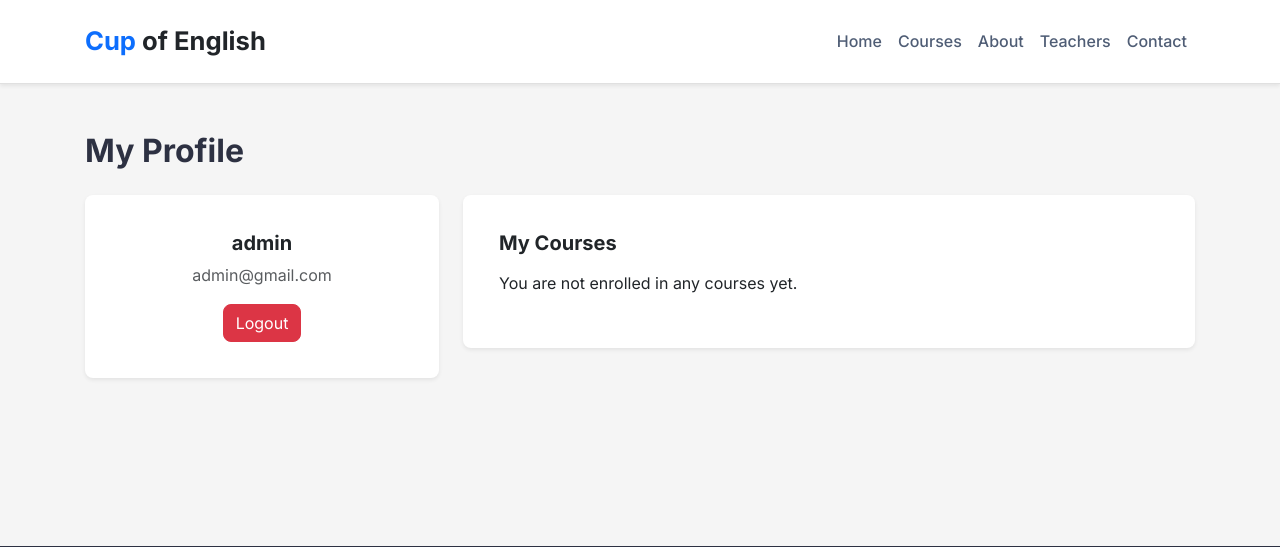
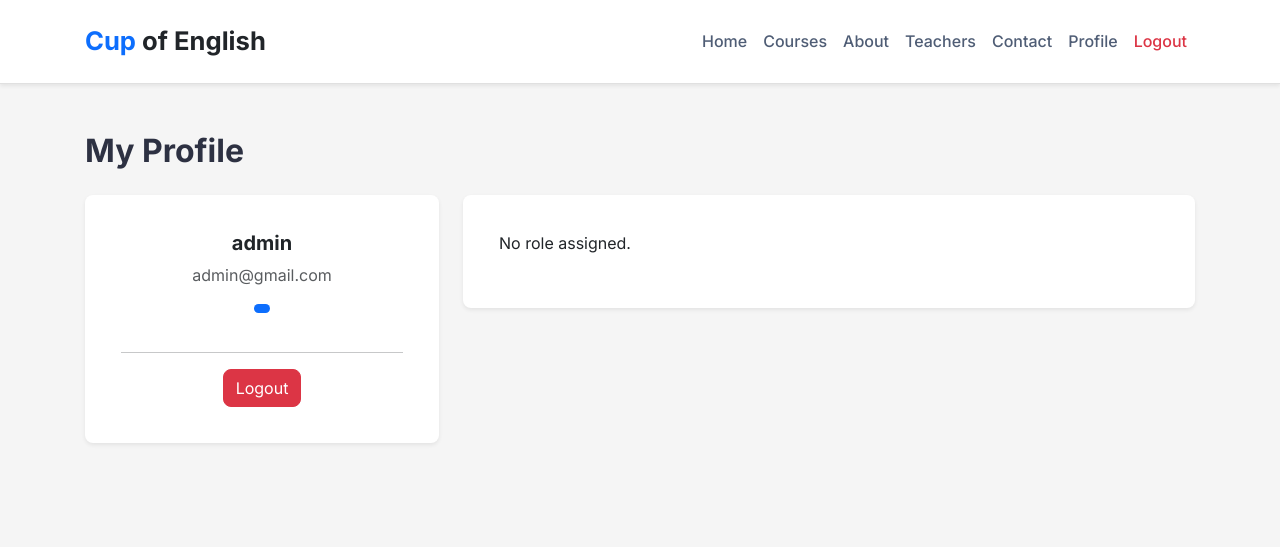
Before and after one commit to jackpoletek/cup-of-english, a Django app: page /profile/ in a window 1280 px wide. Shown: the top 547 px of the page. Run offline with Django 5.2, Linux system fonts and the light colour scheme; a user stored in the database is signed in; some libraries are stand-ins or nearby versions.

Commit message:
Add role-based profile view and navbar with information based on a role

```diff
--- a/accounts/templates/accounts/profile.html
+++ b/accounts/templates/accounts/profile.html
@@ -9,6 +9,7 @@
 
     <div class="row">
 
+        <!-- Left column -->
         <div class="col-md-4">
 
             <div class="card shadow-sm">
@@ -22,6 +23,13 @@
                         {{ user.email }}
                     </p>
 
+                    <!-- Display role -->
+                    <p class="badge bg-primary">
+                        {{ user.userprofile.role|title }}
+                    </p>
+
+                    <hr>
+
                     <a href="{% url 'accounts:logout' %}" class="btn btn-danger">
                         Logout
                     </a>
@@ -31,16 +39,29 @@
 
         </div>
 
+        <!-- Right column -->
         <div class="col-md-8">
 
             <div class="card shadow-sm">
                 <div class="card-body">
 
+                    <!-- Role-based content -->
+
+                    {% if user.userprofile.role == "learner" %}
                     <h5 class="mb-3">My Courses</h5>
+                    <p>You are not enrolled in any courses yet.</p>
 
-                    <p>
-                        You are not enrolled in any courses yet.
-                    </p>
+                    {% elif user.userprofile.role == "teacher" %}
+                    <h5 class="mb-3">My Students</h5>
+                    <p>You have no assigned students yet.</p>
+
+                    {% elif user.userprofile.role == "admin" %}
+                    <h5 class="mb-3">Admin Panel</h5>
+                    <p>Manage users, courses, and platform settings.</p>
+
+                    {% else %}
+                    <p>No role assigned.</p>
+                    {% endif %}
 
                 </div>
             </div>
--- a/accounts/views.py
+++ b/accounts/views.py
@@ -24,7 +24,7 @@ def user_is_learner(user):
 # Login
 def login_view(request):
     if request.user.is_authenticated:
-        return redirect("core:index")
+        return redirect("accounts:profile")
 
     if request.method == "POST":
         username = request.POST.get("username", "").strip()
@@ -38,7 +38,7 @@ def login_view(request):
 
         if user is not None:
             auth_login(request, user)
-            return redirect("core:index")
+            return redirect("accounts:profile")
         else:
             messages.error(request, "Invalid username or password.")
 
@@ -50,7 +50,7 @@ def logout_view(request):
     if request.user.is_authenticated:
         auth_logout(request)
 
-    return redirect("core:index")
+    return redirect("accounts/logout.html")
 
 
 # Registration
--- a/templates/includes/navbar.html
+++ b/templates/includes/navbar.html
@@ -12,8 +12,6 @@
         <div class="collapse navbar-collapse" id="navbarNav">
 
             <ul class="navbar-nav ms-auto align-items-lg-center">
-
-                <ul class="navbar-nav ms-auto">
 
                 <li class="nav-item">
                     <a class="nav-link {% if request.path == '/' %}active{% endif %}" href="{% url 'core:index' %}">
@@ -49,7 +47,36 @@
                     </a>
                 </li>
 
-                </ul>
+                <!-- auth state -->
+                {% if user.is_authenticated %}
+
+                <li class="nav-item">
+                    <a class="nav-link" href="{% url 'accounts:profile' %}">
+                        Profile
+                    </a>
+                </li>
+
+                <li class="nav-item">
+                    <a class="nav-link text-danger" href="{% url 'accounts:logout' %}">
+                        Logout
+                    </a>
+                </li>
+
+                {% else %}
+
+                <li class="nav-item">
+                    <a class="nav-link" href="{% url 'accounts:login' %}">
+                        Login
+                    </a>
+                </li>
+
+                <li class="nav-item">
+                    <a class="nav-link" href="{% url 'accounts:register' %}">
+                        Register
+                    </a>
+                </li>
+
+                {% endif %}
 
             </ul>
 
```
Also changed, not shown: accounts/templates/accounts/logout.html (added, +18 -0 lines), cup_of_english/settings.py (+14 -14 lines). Lines whose indentation alone changed are shown as unchanged.
